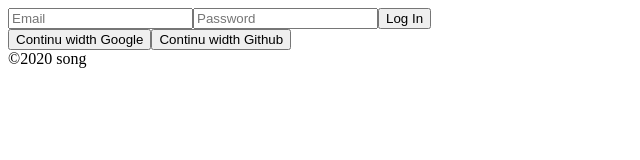
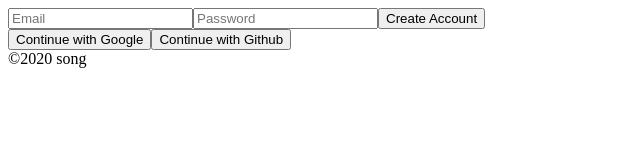
Before and after one commit to estimar2/nomadcoders_twitter, a React (Create React App) app: page /#/ in a window 1280 px wide. Shown: the top 160 px of the page, without its empty margins (0-640 px from the left). Built offline with nearby package versions, Linux system fonts and the light colour scheme; no server answers.

Commit message:
#2.3 Creating Account

```diff
--- a/src/routes/Auth.js
+++ b/src/routes/Auth.js
@@ -1,8 +1,10 @@
 import React, { useState } from "react";
+import { authService } from "fbase";
 
 const Auth = () => {
   const [email, setEmail] = useState("");
   const [password, setPassword] = useState("");
+  const [newAccount, setNewAccount] = useState(true);
 
   const onChange = (event) => {
     const {
@@ -18,19 +20,39 @@ const Auth = () => {
     }
   };
 
-  const onSubmit = (event) => {
+  const onSubmit = async (event) => {
     event.preventDefault();
+
+    try {
+      let data;
+
+      if (newAccount) {
+        // create Account
+        data = await authService.createUserWithEmailAndPassword(
+          email,
+          password
+        );
+      } else {
+        // Log In
+        data = await authService.signInWithEmailAndPassword(email, password);
+      }
+      console.log(data);
+    } catch (error) {
+      console.log(error);
+    }
   };
+
   return (
     <div>
       <form onSubmit={onSubmit}>
         <input
           name="email"
-          type="text"
+          type="email"
           placeholder="Email"
           required
           value={email}
           onChange={onChange}
+          className="authInput"
         />
         <input
           name="password"
@@ -38,13 +60,18 @@ const Auth = () => {
           placeholder="Password"
           required
           value={password}
+          className="authInput"
           onChange={onChange}
         />
-        <input type="submit" value="Log In" />
+        <input
+          type="submit"
+          className="authInput authSubmit"
+          value={newAccount ? "Create Account" : "Sign In"}
+        />
       </form>
       <div>
-        <button>Continu width Google</button>
-        <button>Continu width Github</button>
+        <button>Continue with Google</button>
+        <button>Continue with Github</button>
       </div>
     </div>
   );
```
